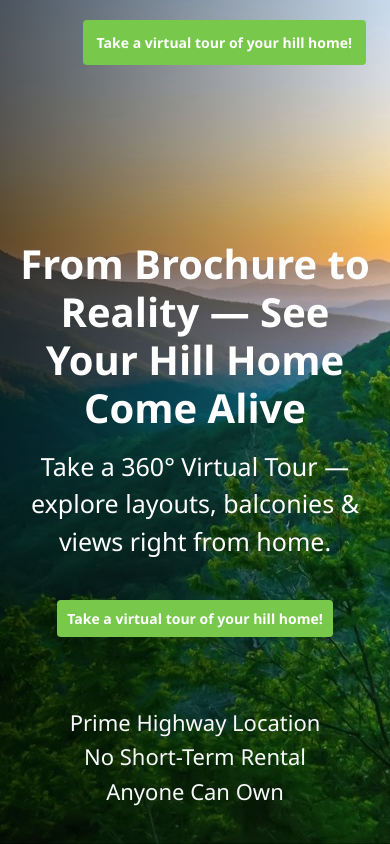
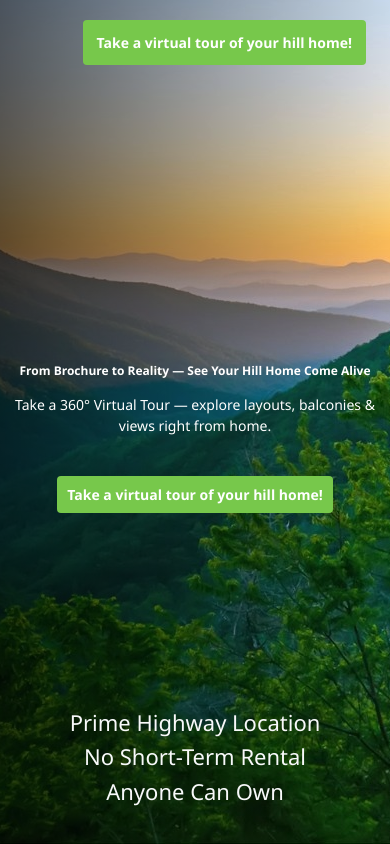
Before and after one commit to preeti20sharma/index--4-, a plain HTML site: page index.html in a window 390 px wide. Shown: the top 844 px of the page. Drawn offline with nearby package versions, Linux system fonts and the light colour scheme; some packages are replaced by stand-ins of ours; a script that the page names is missing.

Commit message:
change font

```diff
--- a/index.html
+++ b/index.html
@@ -35,8 +35,8 @@
 
       <!-- Main banner content -->
       <div class="container text-center banner-center-content">
-        <h1 class="font-weight-bold mb-3" data-aos="fade-up"
-          data-aos-duration="1000" style="font-size: 40px">
+        <h1 class="font-weight-bold main-heading mb-3" data-aos="fade-up"
+          data-aos-duration="1000" style="font-size: 32px">
           From Brochure to Reality — See Your Hill Home Come Alive
         </h1>
         <p class="lead mb-4" data-aos="fade-up" data-aos-duration="1000">
--- a/style.css
+++ b/style.css
@@ -49,6 +49,15 @@ body {
 .lead {
   font-weight: 500;
   font-size: 25px;
+}
+@media(max-width:768px){
+  .lead {
+    font-weight: 400;
+    font-size: 14px !important;
+}
+.main-heading{
+  font-size: 12px !important;
+}
 }
 
 .btn-theme {
```
